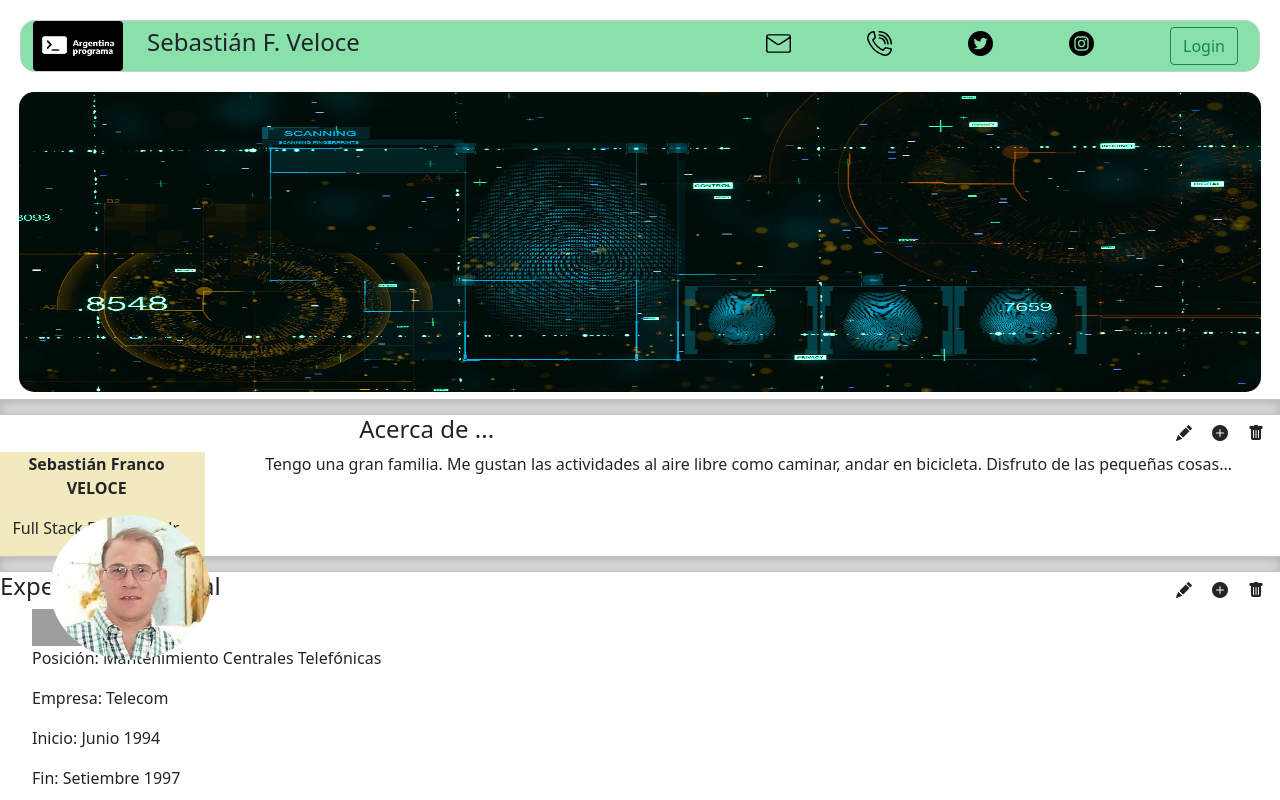
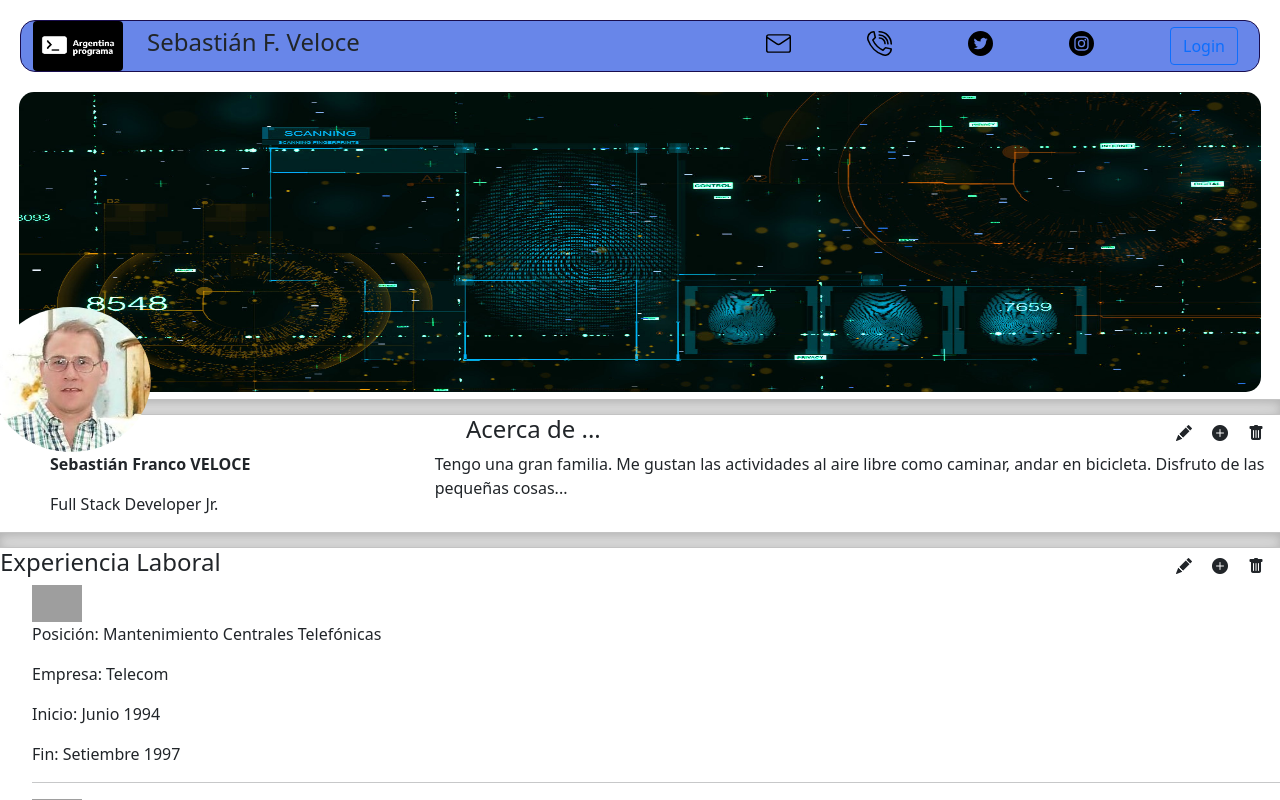
Before and after one commit to seba1974/portfolio, an Angular app: page / in a window 1280 px wide. Shown: the top 800 px of the page. Built offline with nearby package versions, Linux system fonts and the light colour scheme; grey boxes are pictures that could not be loaded.

Commit message:
header y acercade css ok

```diff
--- a/src/app/componentes/acercade/acercade.component.css
+++ b/src/app/componentes/acercade/acercade.component.css
@@ -10,11 +10,11 @@ div.conteiner-fluid#acercade{
 
 }
 
-
+/*
 #acerca_nombre{
-    background-color: rgb(243, 233, 191);
+    background-color: rgb(184, 180, 168);
 }
-
+*/
 
 i{
     margin-left:20px;
@@ -32,3 +32,15 @@ i{
     font-weight: bold;
 
 }
+.nombre{
+    margin-left: 50px;
+}
+
+img#img_thumbnail{
+    /*position: absolute top -300;*/
+    width : 160px;      /*Ancho 160px*/
+    height: auto;       /*Alto auto par mantener la relacion*/
+    /*bottom: 140px;      /* desde abajo*/
+    /*left: 50px;         /* desde la izq*/
+    z-index:1;          /* traer al frente*/
+}
--- a/src/app/componentes/acercade/acercade.component.html
+++ b/src/app/componentes/acercade/acercade.component.html
@@ -1,8 +1,8 @@
 <div class="divisor"></div>
 <div class="conteiner">
     <div class="d-flex flex-wrap align-items-center justify-content-center justify-content-lg-start">
-        <div class="nav col-12 col-lg-8 me-lg-auto mb-2 justify-content-center mb-md-0">
-            <h4>Acerca de ...</h4>
+        <div class="nav col-12 col-lg-10 me-lg-auto mb-2 justify-content-center mb-md-0">
+            <h4 class= "h4">Acerca de ...</h4>
         </div>
         <div class="col-12 col-lg-auto mb-3 mb-lg-0 me-lg-3">
             <i class="bi bi-pencil-fill"></i>
@@ -14,13 +14,15 @@
 
 
     <div class="row">
-       <div class="col-2" id="acerca_nombre" >
-            <p class="text-center align-middle bold">Sebastián Franco VELOCE</p>
-            <p class="text-center align-middle">Full Stack Developer Jr.</p>
+       <div class="col-3 position-relative" id="acerca_nombre" >
+        <img id="img_thumbnail" src="assets/img/thumbnail.jpg" class="rounded-circle position-absolute bottom-100 end-50" alt="thumbnail" >
+            <p class="nombre bold">Sebastián Franco VELOCE</p>
+            <p class="nombre">Full Stack Developer Jr.</p>
         </div>
-
-        <div class="col">
-            <p class="text-center align-middle">Tengo una gran familia. Me gustan las actividades al aire libre como caminar, andar en bicicleta. Disfruto de las pequeñas cosas...</p>
+        <div class="col-1">
+        </div>
+        <div class="col-8">
+            <p >Tengo una gran familia. Me gustan las actividades al aire libre como caminar, andar en bicicleta. Disfruto de las pequeñas cosas...</p>
         </div>
     </div>
 </div>
--- a/src/app/componentes/header/header.component.css
+++ b/src/app/componentes/header/header.component.css
@@ -1,14 +1,16 @@
 div#header{
     margin:20px;
-    background-color:rgb(137, 224, 170);
+    background-color:rgb(104, 134, 233);
     border-radius: 15px;
-    border :1px solid #ccc;
+    border :1px solid rgb(25, 13, 78);
+
 }
 
 div#banner{
     margin:7px;
     width:1152px;
     height: 300px;
+
 
 }
 
@@ -38,13 +40,3 @@ img#img_banner{
     z-index:0;
     position: absolute;   /*va ok*/
 }
-
-img#img_thumbnail{
-    position: absolute;
-    width : 160px;      /*Ancho 160px*/
-    height: auto;       /*Alto auto par mantener la relacion*/
-    bottom: 140px;      /* desde abajo*/
-    left: 50px;         /* desde la izq*/
-    z-index:1;          /* traer al frente*/
-
-}
--- a/src/app/componentes/header/header.component.html
+++ b/src/app/componentes/header/header.component.html
@@ -20,14 +20,14 @@
             <input id="input_iconos" type="image" src="assets/img/instagram.svg" alt="Instagram" href="http://instagram.com">
         </div>
         <div class="col">
-            <button type="login" class="btn btn-outline-success">Login</button>
+            <button type="login" class="btn btn-outline-primary">Login</button>
         </div>
     </div>
 
     <div class= "row" id="banner">
-        <div class="col-auto">
+        <div class="col">
             <img id="img_banner" src="assets/img/banner.jpg" class="img-responsive" alt="Banner">
-            <img id="img_thumbnail" src="assets/img/thumbnail.jpg" class="rounded-circle" alt="thumbnail" >
+
         </div>
     </div>
 
```
